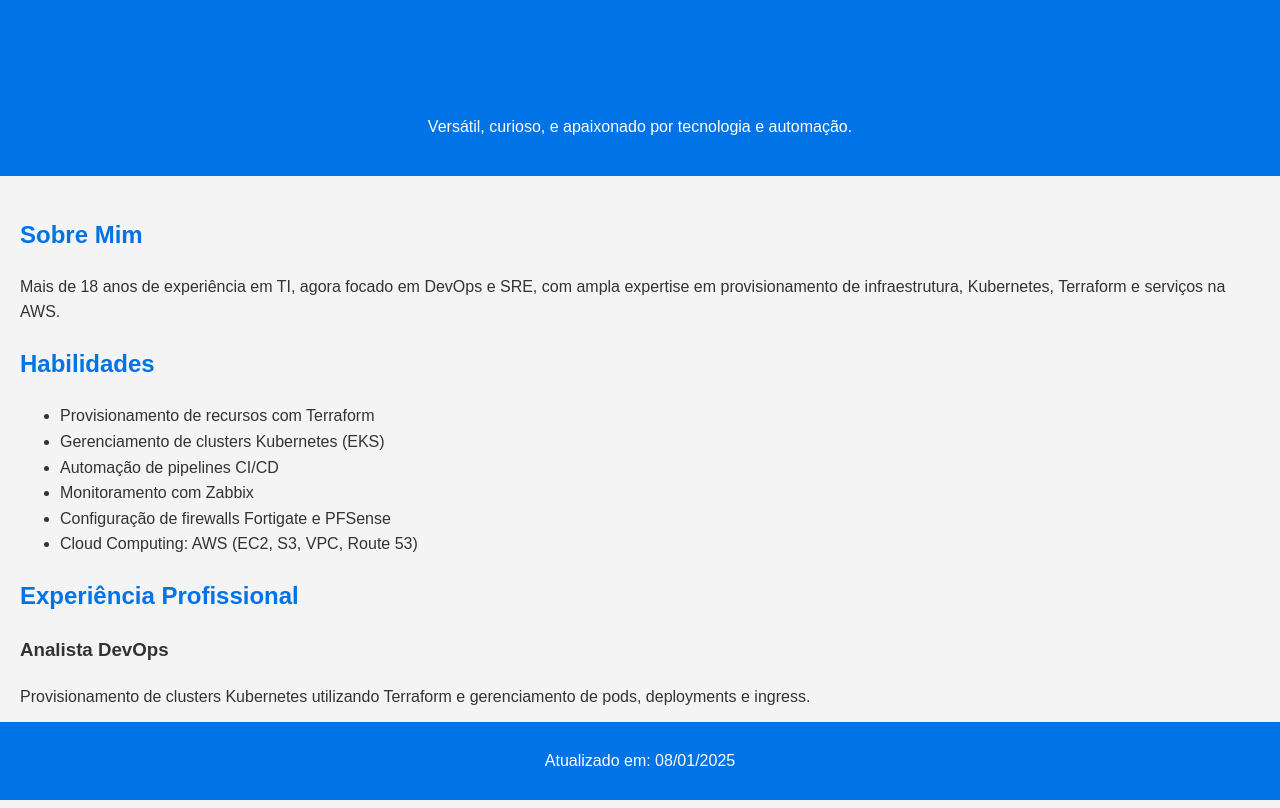
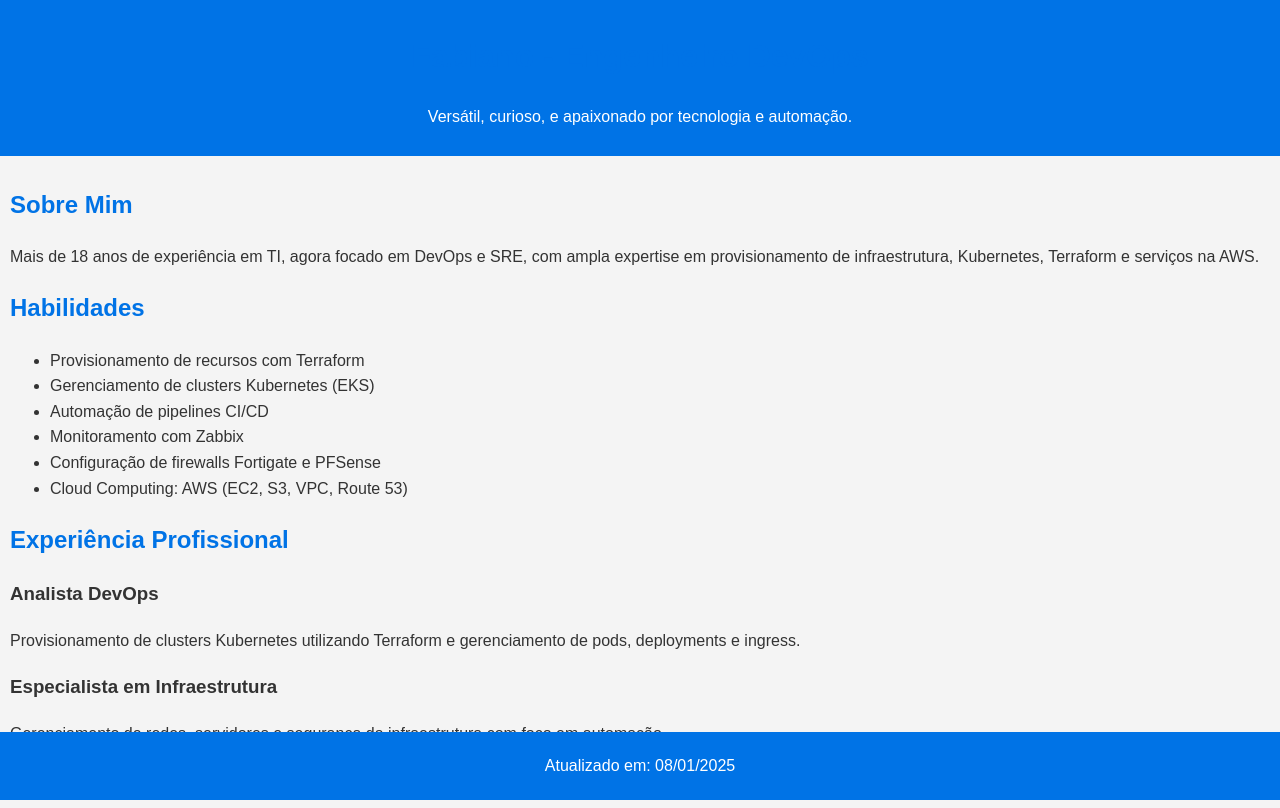
Before and after one commit to fabiano515/devops-resume, a plain HTML site: page docs/index.html in a window 1280 px wide. Shown: the top 808 px of the page. Drawn offline with Linux system fonts and the light colour scheme.

Commit message:
ajustando o estilo

```diff
--- a/docs/styles.css
+++ b/docs/styles.css
@@ -10,12 +10,12 @@ body {
 header {
   background: #0073e6;
   color: white;
-  padding: 20px 10px;
+  padding: 10px 5px;
   text-align: center;
 }
 
 main {
-  padding: 20px;
+  padding: 10px;
 }
 
 h1, h2 {
@@ -23,12 +23,12 @@ h1, h2 {
 }
 
 section {
-  margin-bottom: 20px;
+  margin-bottom: 10px;
 }
 
 footer {
   text-align: center;
-  padding: 10px 0;
+  padding: 5px 0;
   background: #0073e6;
   color: white;
   position: fixed;
```
